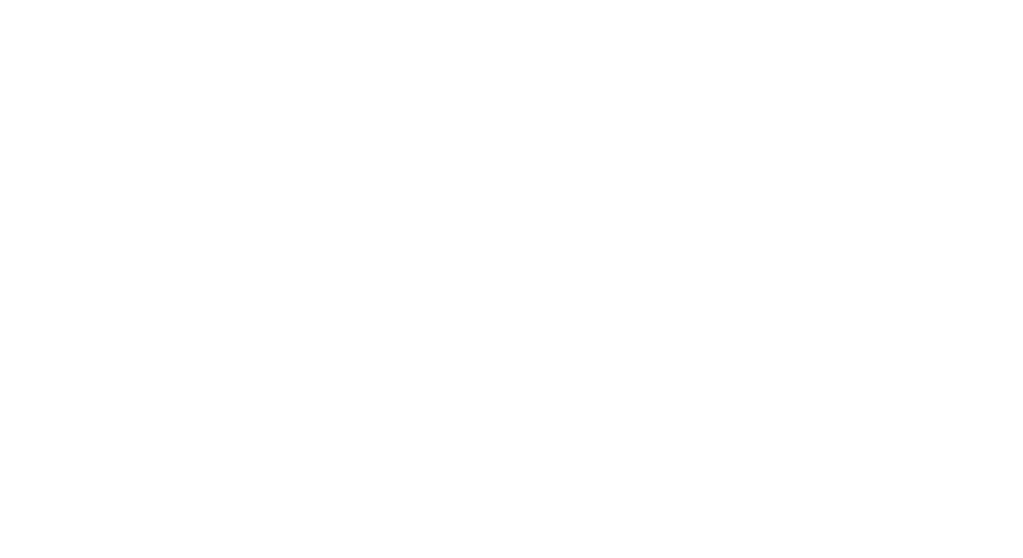
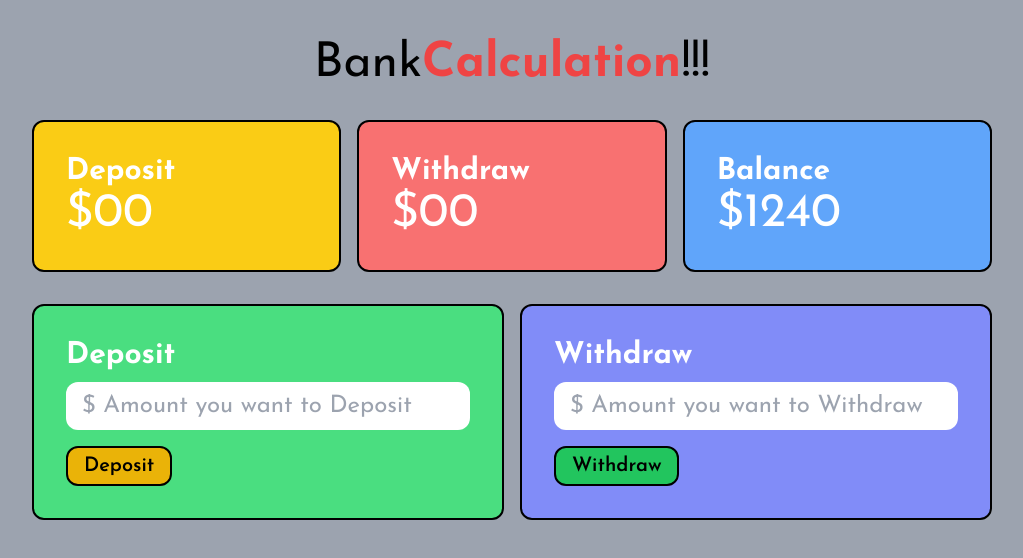
Before and after one commit to mahisurrahman/bankCalculation, a plain HTML site: page index.html in a window 1280 px wide. Shown: the whole page, without its empty margins (128-1151 px from the left). Drawn offline with nearby package versions, Linux system fonts and the light colour scheme.

Commit message:
Done with the Deposit Section

```diff
--- a/index.html
+++ b/index.html
@@ -13,11 +13,49 @@
         href="https://fonts.googleapis.com/css2?family=Josefin+Sans:ital,wght@0,100;0,200;0,300;0,400;0,500;0,600;0,700;1,100;1,200;1,300;1,400;1,500;1,600;1,700&display=swap"
         rel="stylesheet">
     <link rel="shortcut icon" href="./images/banklogo.png" type="image/x-icon">
-
 </head>
 
-<body>
+<body class="bg-gray-400">
+    <header class="text-center mt-10">
+        <h1 class="text-5xl font-normal">Bank<span class="text-red-500 font-bold">Calculation</span>!!!</h1>
+    </header>
+    <main>
+        <section class="mt-8">
+            <div class="grid grid-cols-1 lg:grid-cols-3 gap-4 w-3/4 mx-auto text-white">
+                <div class="bg-yellow-400 rounded-xl border-2 border-black p-8">
+                    <h4 class="text-3xl font-bold">Deposit</h4>
+                    <h2 class="text-5xl">$<span id="deposit-total">00</span> </h2>
+                </div>
+                <div class="bg-red-400 rounded-xl border-2 border-black p-8">
+                    <h4 class="text-3xl font-bold">Withdraw</h4>
+                    <h2 class="text-5xl">$<span id="withdraw-total">00</span> </h2>
+                </div>
+                <div class="bg-blue-400 rounded-xl border-2 border-black p-8">
+                    <h4 class="text-3xl font-bold">Balance</h4>
+                    <h2 class="text-5xl">$<span id="balance-total">1240</span> </h2>
+                </div>
+            </div>
+        </section>
 
+        <section class="mt-8">
+            <div class="grid grid-cols-1 lg:grid-cols-2 gap-4 w-9/12 mx-auto text-white">
+                <div class="bg-green-400 rounded-xl border-2 border-black p-8">
+                    <h4 class="text-3xl font-bold">Deposit</h4>
+                    <input type="text" id="deposit-field" class="rounded-xl px-4 py-2 mt-2 w-full mx-auto text-black text-2xl" placeholder="$ Amount you want to Deposit">
+                    <button id="btn-deposit" class="mt-4 px-4 py-1 bg-yellow-500 text-black font-semibold text-xl rounded-xl border-2 border-black hover:bg-red-900 hover:text-white">Deposit</button>
+                </div>
+                <div class="bg-indigo-400 rounded-xl border-2 border-black p-8">
+                    <h4 class="text-3xl font-bold">Withdraw</h4>
+                    <input type="text" id="withdraw-field" class="rounded-xl px-4 py-2 mt-2 w-full mx-auto text-black text-2xl" placeholder="$ Amount you want to Withdraw">
+                    <button id="btn-withdraw" class="mt-4 px-4 py-1 bg-green-500 text-black font-semibold text-xl rounded-xl border-2 border-black hover:bg-yellow-400 hover:text-red-600">Withdraw</button>
+                </div>
+            </div>
+        </section>
+
+    </main>
+    <footer>
+
+    </footer>
     <script src="./javascript/initial.js"></script>
 </body>
 
--- a/javascript/initial.js
+++ b/javascript/initial.js
@@ -0,0 +1,14 @@
+document.getElementById('btn-deposit').addEventListener('click',function(){
+    const depositField = document.getElementById('deposit-field');
+    const newDepositAmountString = depositField.value;
+    const newDepositAmount = parseFloat(newDepositAmountString);
+
+    depositField.value = '';
+
+    const depositTotalElement = document.getElementById('deposit-total');
+    const previousDepositTotalString = depositTotalElement.innerText;
+    const previousDepositTotal = parseFloat(previousDepositTotalString);
+
+    const newDepositTotal = previousDepositTotal + newDepositAmount;
+    depositTotalElement.innerText = newDepositTotal;
+})
--- a/style/style.css
+++ b/style/style.css
@@ -4,8 +4,3 @@
     padding: 0;
     box-sizing: border-box;
 }
-
-body{
-
-
-}
```
